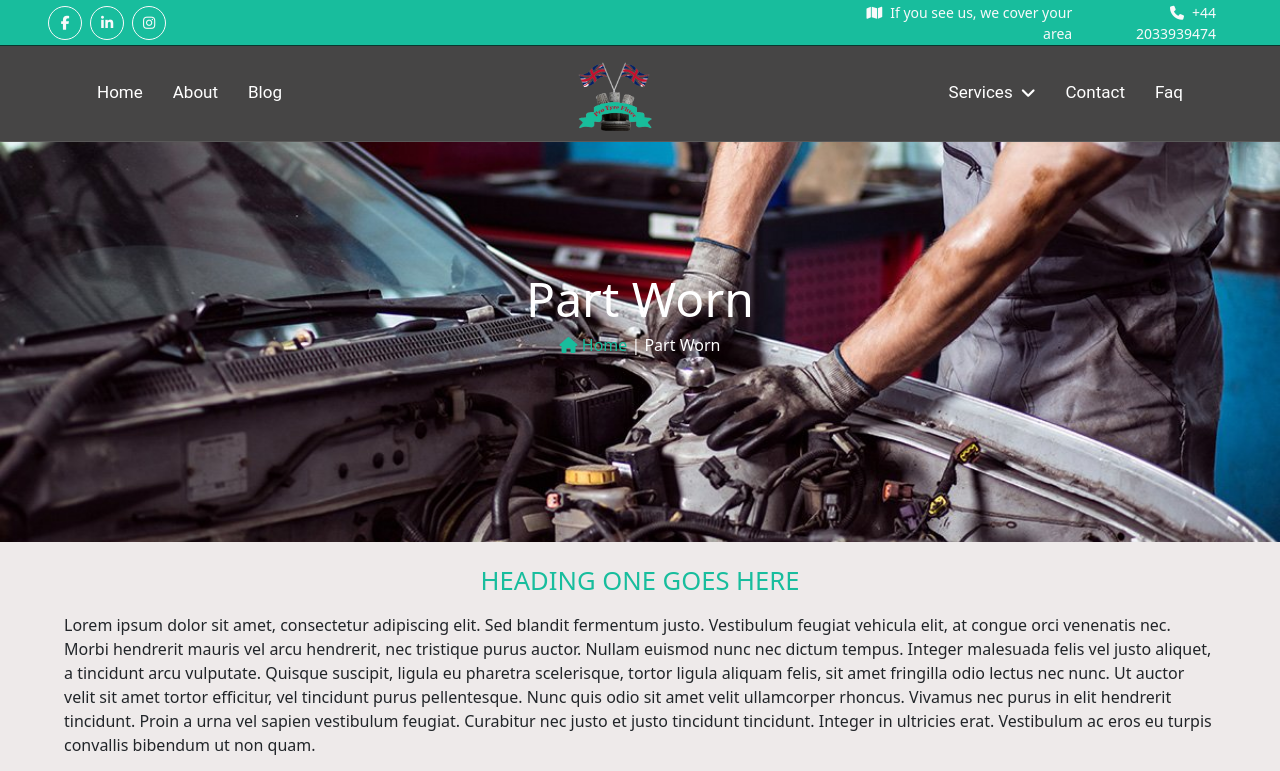
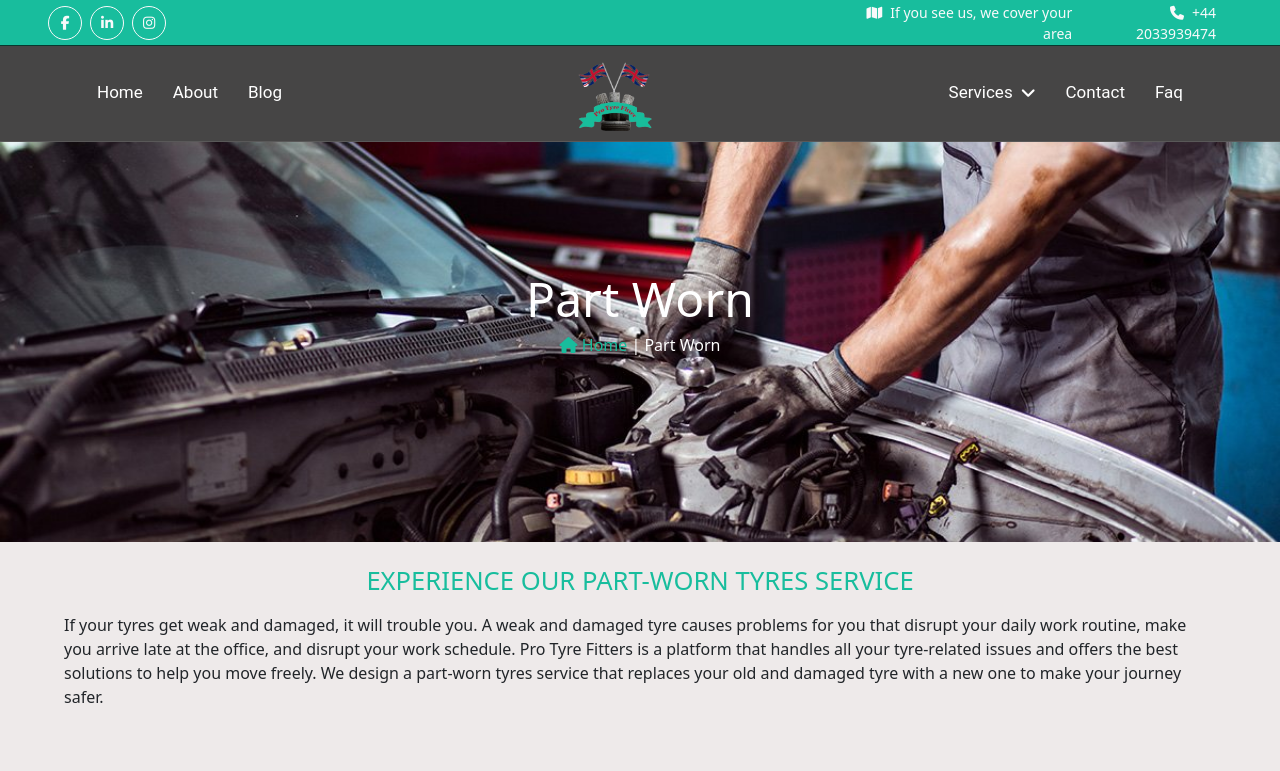
Before and after one commit to Mehwishmushtaq/MrTyreFitter, a React (Vite) app: page /services/part-worn-tyre in a window 1280 px wide. Shown: the top 771 px of the page. Built offline with nearby package versions, Linux system fonts and the light colour scheme.

Commit message:
Update PartWornTyre.jsx

```diff
--- a/src/PartWornTyre.jsx
+++ b/src/PartWornTyre.jsx
@@ -14,20 +14,22 @@ const PartWornTyre = () => {
         imgFive="/images/img-11.jpg"
         // Text
         pageTitle="Part Worn"
-        headingOne="heading one goes here"
-        headingTwo="heading two goes here"
-        headingThree="heading three goes here"
-        headingFour="heading four goes here"
-        headingFive="heading five goes here"
-        paraOne="Lorem ipsum dolor sit amet, consectetur adipiscing elit. Sed blandit fermentum justo. Vestibulum feugiat vehicula elit, at congue orci venenatis nec. Morbi hendrerit mauris vel arcu hendrerit, nec tristique purus auctor. Nullam euismod nunc nec dictum tempus. Integer malesuada felis vel justo aliquet, a tincidunt arcu vulputate. Quisque suscipit, ligula eu pharetra scelerisque, tortor ligula aliquam felis, sit amet fringilla odio lectus nec nunc. Ut auctor velit sit amet tortor efficitur, vel tincidunt purus pellentesque. Nunc quis odio sit amet velit ullamcorper rhoncus. Vivamus nec purus in elit hendrerit tincidunt. Proin a urna vel sapien vestibulum feugiat. Curabitur nec justo et justo tincidunt tincidunt. Integer in ultricies erat. Vestibulum ac eros eu turpis convallis bibendum ut non quam."
-        paraTwo="Lorem ipsum dolor sit amet consectetur, adipisicing elit. Ducimus eveniet, praesentium consectetur, temporibus assumenda eius maiores possimus explicabo quos officiis dolorum quod? Vitae harum delectus porro perspiciatis architecto ipsum sed.
-        Suscipit architecto rem voluptatibus quibusdam provident. Error excepturi sunt perspiciatis earum accusantium, cum blanditiis eius similique vero pariatur. Ea debitis explicabo accusamus molestiae ullam unde sunt provident saepe voluptatum animi?
-        Et nulla saepe quis esse ad ut, ea quod earum illum labore sint dolor velit reiciendis voluptatum, nihil quia corrupti, explicabo sit ex rem suscipit! Mollitia voluptatibus iste ab ex."
-        paraThree="Lorem ipsumi dolor sit amet, consectetur adipiscing elit. Sed blandit fermentum justo. Vestibulum feugiat vehicula elit, at congue orci venenatis nec. Morbi hendrerit mauris vel arcu hendrerit, nec tristique purus auctor. Nullam euismod nunc nec dictum tempus. Integer malesuada felis vel justo aliquet, a tincidunt arcu vulputate."
-        paraFour="Lorem ipsum dolor sit amet, consectetur adipiscing elit. Sed blandit fermentum justo. Vestibulum feugiat vehicula elit, at congue orci venenatis nec. Morbi hendrerit mauris vel arcu hendrerit, nec tristique purus auctor. Nullam euismod nunc nec dictum tempus. Integer malesuada felis vel justo aliquet, a tincidunt arcu vulputate."
-        paraFive="Lorem ipsum dolor sit amet consectetur, adipisicing elit. Ducimus eveniet, praesentium consectetur, temporibus assumenda eius maiores possimus explicabo quos officiis dolorum quod? Vitae harum delectus porro perspiciatis architecto ipsum sed.
-        Suscipit architecto rem voluptatibus quibusdam provident. Error excepturi sunt perspiciatis earum accusantium, cum blanditiis eius similique vero pariatur. Ea debitis explicabo accusamus molestiae ullam unde sunt provident saepe voluptatum animi?
-        Et nulla saepe quis esse ad ut, ea quod earum illum labore sint dolor velit reiciendis voluptatum, nihil quia corrupti, explicabo sit ex rem suscipit! Mollitia voluptatibus iste ab ex. Lorem ipsum dolor sit amet consectetur adipisicing elit. Quidem, mollitia."
+        headingOne="Experience our part-worn tyres service"
+        headingThree="Manage emergencies with part worn tyres near me"
+        headingTwo="Inexpensive used tyres near me"
+        headingFour="Quick fix your tyre with part-worn tyres service"
+        headingFive="Immediate recovery with second-hand tyre near me"
+        paraOne="If your tyres get weak and damaged, it will trouble you. A weak and damaged tyre causes problems for you that disrupt your daily work routine, make you arrive late at the office, and disrupt your work schedule. Pro Tyre Fitters is a platform that handles all your tyre-related issues and offers the best solutions to help you move freely. We design a part-worn tyres service that replaces your old and damaged tyre with a new one to make your journey safer."
+        paraThree="You need a part worn tyres near me in case of an emergency replacement, puncture or tyre failure. We understand that weak tyres are a hassle for you, which leads to unexpected stress and a burden on your pocket. Part worn tyres are the best option for you in case of emergency tyre replacement when you don't have enough budget for new tyres. These tyres meet your needs and help you resume your journey faster. That reduces your safety concerns and makes your tea easier."
+        paraTwo="A sudden tyre problem that can't be fixed right now. You're looking at used tyres near me that temporarily fill your tyre needs. We provide you with the best-worn tyres, which our professionals have already tested. Our professionals check the safety standards of the tyre and then recommend the usage. They recommend the best tyres for your travel based on your vehicle and travel requirements. These tyres ensure your safety and protect you from accidents and unexpected incidents of the car getting stuck."
+        paraFour="We know that getting the car to the garage is not easy, so we bring you garage services to ease your worries. We provide you with the best services with trained professionals. Our professionals are available 24/7 to serve you regardless of time and place. They serve you at the place you are directed, no matter where you are stuck or what the time is. Our experts respond quickly and provide the best services to solve your tyre problem and resume your journey."
+        paraFive="Second-hand tyres near me give you the service you need at the place you want. Our professionals are always ready to serve you regardless of location; your comfort is important to us. Frequently, tyre-related issues arise on the side of the road. They also serve you at your office to save your work schedule from disruption. They also serve you at home to maintain comfort and save you time, energy, and money. We offer you the best services at your location at an affordable price."
+        scardparaOne="Our well-trained professionals manage tyre emergencies wherever you need them and offer you the best possible solution as a permanent solution that resumes the journey."
+        scardparaTwo="We offer the best quality tyres based on your travel and vehicle needs. Our professionals test them to meet travel safety standards before making a recommendation."
+        scardparaThree="We provide you with experts who are available 24/7 to serve you regardless of time and place. They arrive at your location quickly with a complete toolkit to fix the problem."
+        scardOne="Handle emergency"
+        scardTwo="Finest part worn tyres"
+        scardThree="24/7 available anywhere, anytime"
      />
     </>
   )
```
